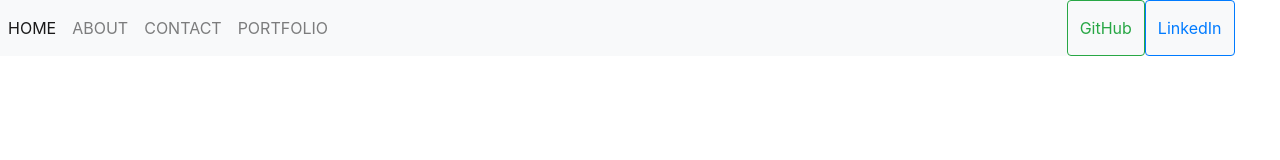
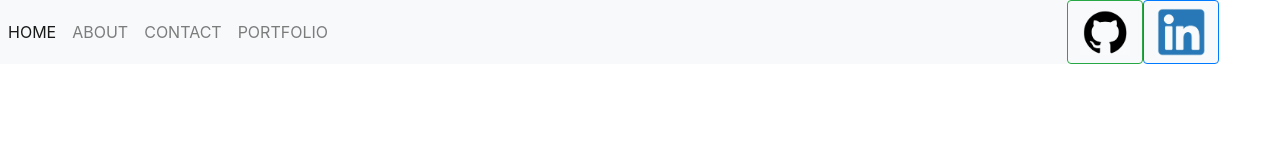
Before and after one commit to AlvarezJaimeR/Portfolio_Website, a plain HTML site: page index.html in a window 1280 px wide. Drawn offline with nearby package versions, Linux system fonts and the light colour scheme.

Commit message:
added the github and linkedIn logo for the buttons

```diff
--- a/index.html
+++ b/index.html
@@ -28,8 +28,8 @@
         </ul>
     </nav>
     <!--Button for github and LinkedIn-->
-    <button type="button" class="btn btn-outline-github">GitHub</button>
-    <button type="button" class="btn btn-outline-linkedin">LinkedIn</button>
+    <button class="btn btn-outline-github img-thumbnail"> <img src="github.png" width="50"/></button>
+    <button class="btn btn-outline-linkedin img-thumbnail"> <img src="LinkedIn.png" width="50"/></button>
     </div>
 
 
```
Also changed, not shown: LinkedIn.png (added), github.png (added).
